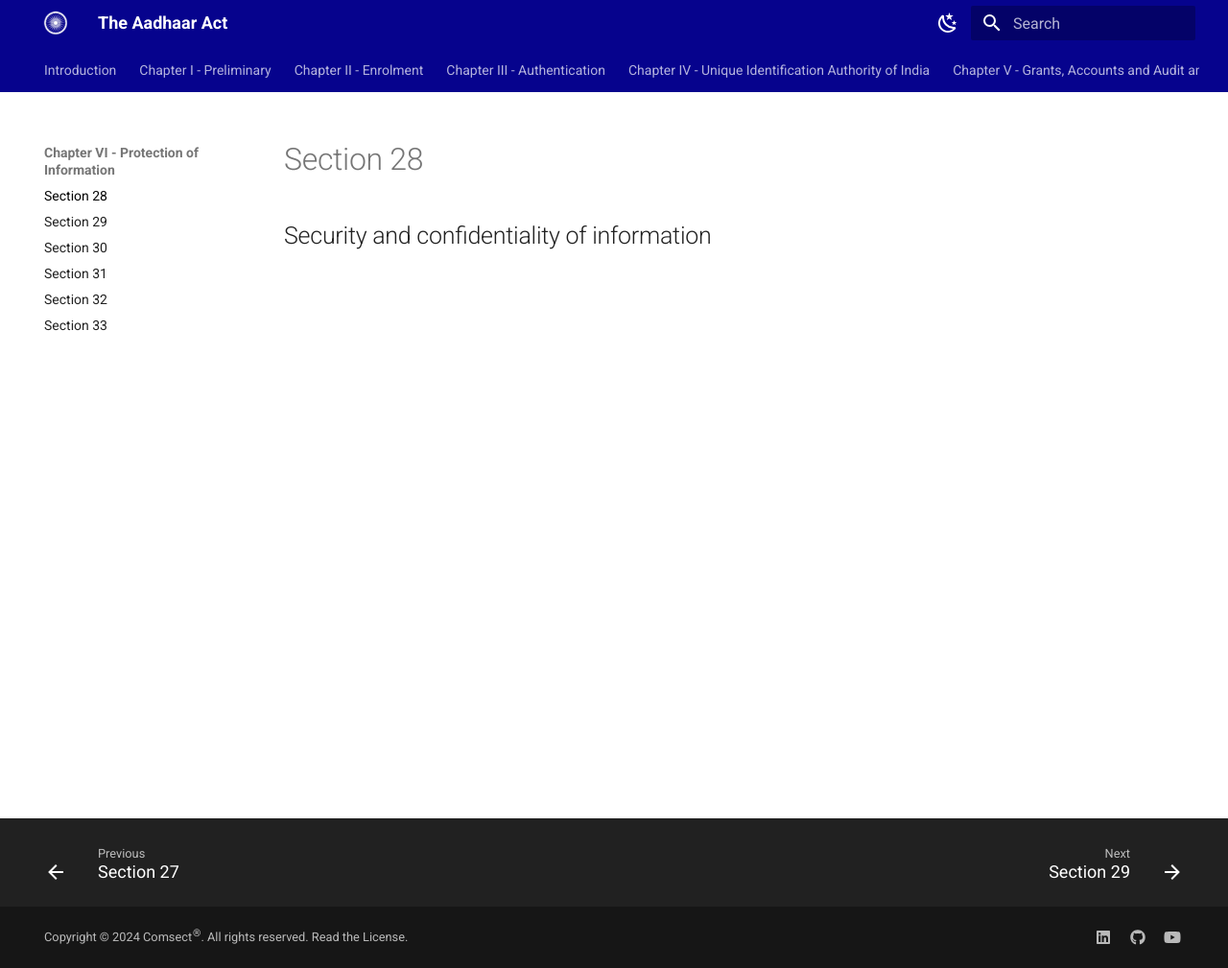
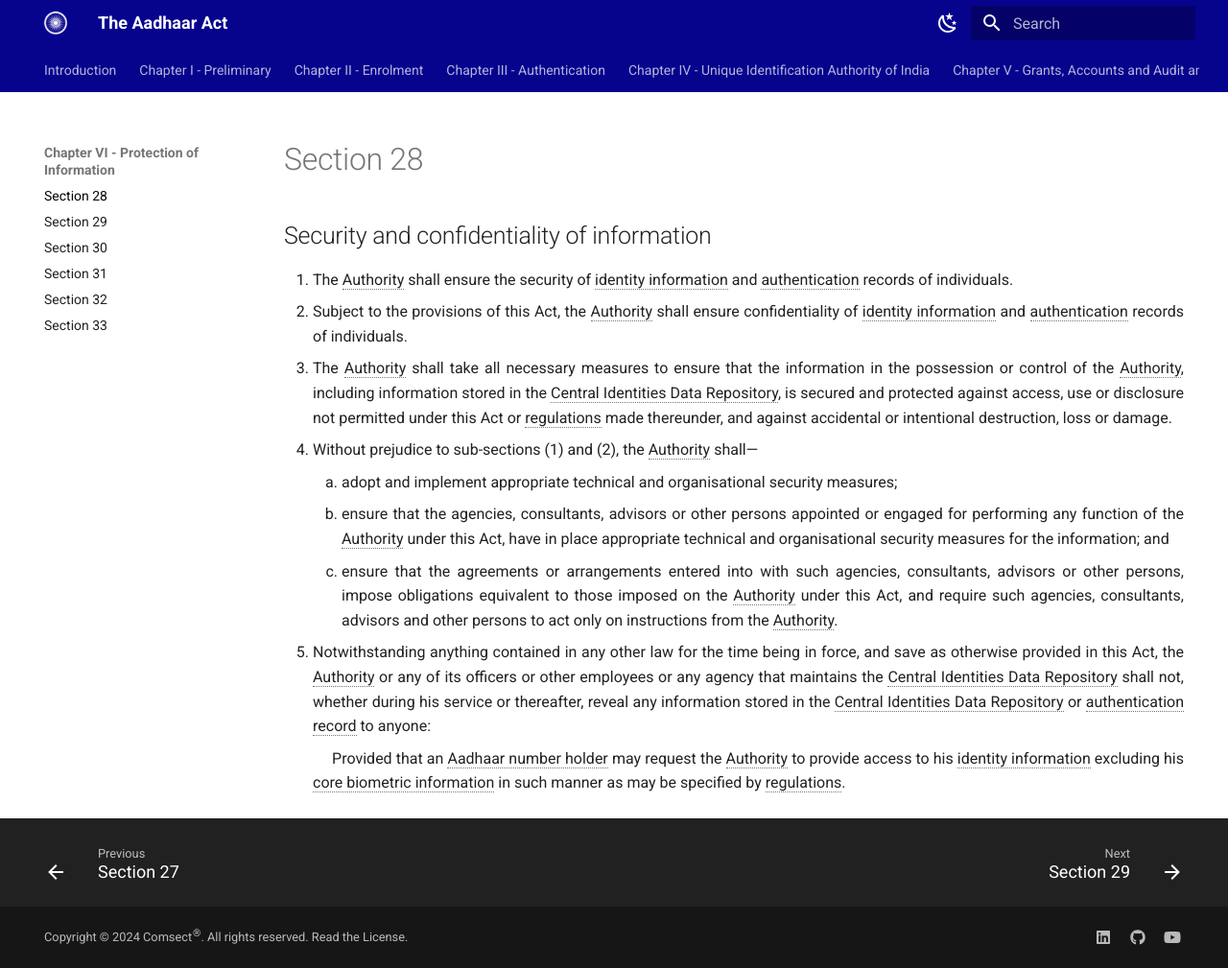
Before and after one commit to comsect/aadhaar-act, an MkDocs documentation site: the page built from docs/en/28.md, in a window 1280 px wide and 1009 px high. Shown: the whole window at 96% size. Built offline with MkDocs 1.6.1 and Material for MkDocs 9.7.7, drawn with Linux system fonts in a browser that asks for light colours.

Commit message:
add section-twenty-eight

```diff
--- a/docs/en/28.md
+++ b/docs/en/28.md
@@ -5,3 +5,13 @@
 ---
 
 ## Security and confidentiality of information
+
+1. The Authority shall ensure the security of identity information and authentication records of individuals.
+2. Subject to the provisions of this Act, the Authority shall ensure confidentiality of identity information and authentication records of individuals.
+3. The Authority shall take all necessary measures to ensure that the information in the possession or control of the Authority, including information stored in the Central Identities Data Repository, is secured and protected against access, use or disclosure not permitted under this Act or regulations made thereunder, and against accidental or intentional destruction, loss or damage.
+4. Without prejudice to sub-sections (1) and (2), the Authority shall—
+    1. adopt and implement appropriate technical and organisational security measures;
+    2. ensure that the agencies, consultants, advisors or other persons appointed or engaged for
+    performing any function of the Authority under this Act, have in place appropriate technical and organisational security measures for the information; and
+    3. ensure that the agreements or arrangements entered into with such agencies, consultants, advisors or other persons, impose obligations equivalent to those imposed on the Authority under this Act, and require such agencies, consultants, advisors and other persons to act only on instructions from the Authority.
+5. Notwithstanding anything contained in any other law for the time being in force, and save as otherwise provided in this Act, the Authority or any of its officers or other employees or any agency that maintains the Central Identities Data Repository shall not, whether during his service or thereafter, reveal any information stored in the Central Identities Data Repository or authentication record to anyone: </p>&emsp; Provided that an Aadhaar number holder may request the Authority to provide access to his identity information excluding his core biometric information in such manner as may be specified by regulations.
```
